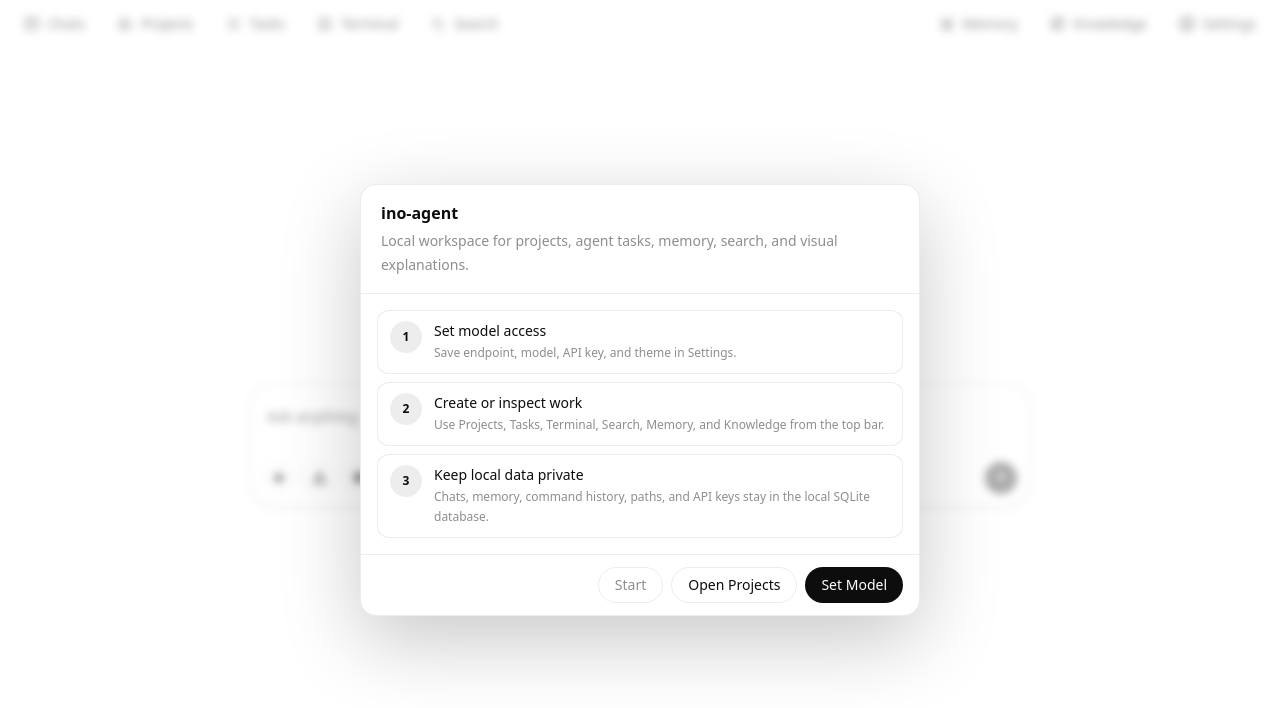
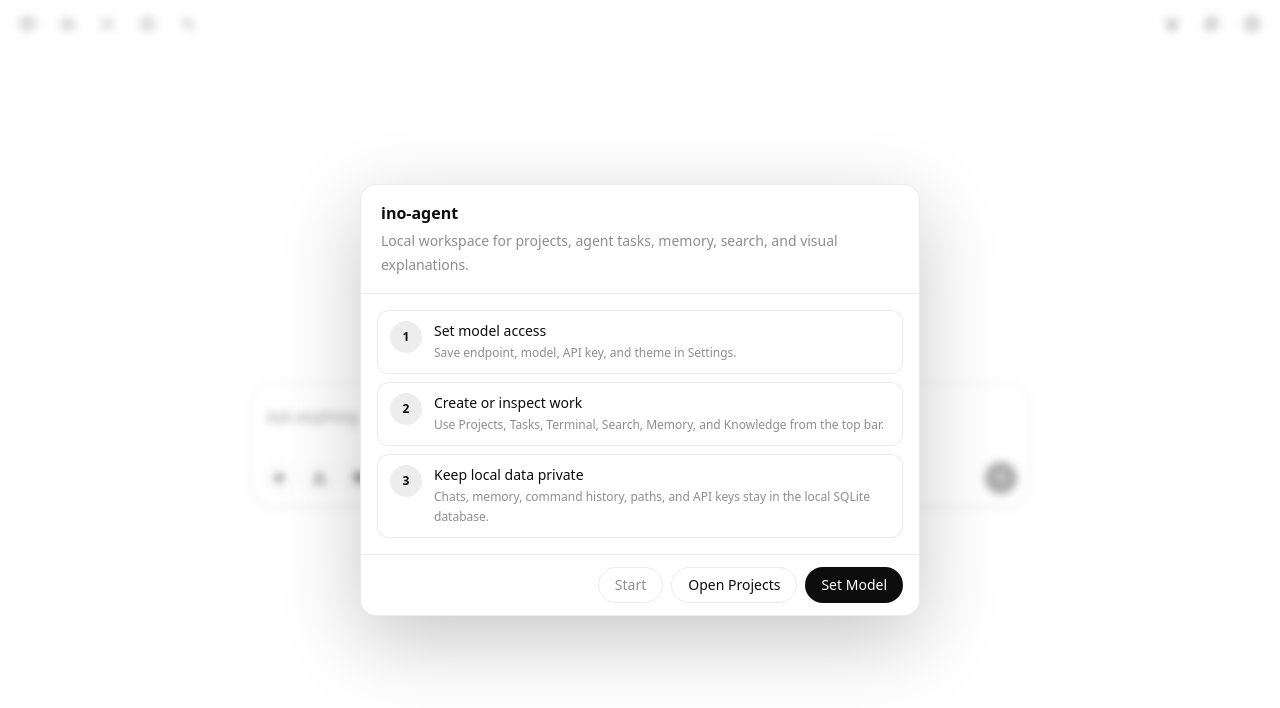
Before and after one commit to alimak4v/ino_agent, a React (Vite) app: page / in a window 1280 px wide. Shown: the top 708 px of the page. Built offline with nearby package versions, Linux system fonts and the light colour scheme.

Commit message:
Compact toolbar and solid popovers

```diff
--- a/src/App.tsx
+++ b/src/App.tsx
@@ -1,6 +1,7 @@
 import {
   type FormEvent,
   type PointerEvent as ReactPointerEvent,
+  type ReactNode,
   Suspense,
   lazy,
   useCallback,
@@ -1178,9 +1179,9 @@ export default function App() {
             <div className="drag-region mr-1 hidden h-8 w-2 shrink-0 sm:flex" />
           )}
           <div className="relative">
-            <button
-              type="button"
-              aria-label="Chats"
+            <TopBarButton
+              label="Chats"
+              active={chatsOpen}
               onClick={() => {
                 setSettingsOpen(false);
                 setProjectsOpen(false);
@@ -1191,13 +1192,9 @@ export default function App() {
                 setKnowledgeOpen(false);
                 setChatsOpen((value) => !value);
               }}
-              className={`inline-flex h-8 items-center gap-2 rounded-full px-2.5 text-sm transition-colors hover:bg-[color:var(--selected)] hover:text-[color:var(--text)] sm:px-3 ${
-                chatsOpen ? "bg-[color:var(--selected)] text-[color:var(--text)]" : "text-[color:var(--muted)]"
-              }`}
             >
               <ChatsIcon />
-              <span>Chats</span>
-            </button>
+            </TopBarButton>
             {chatsOpen && (
               <ChatsPanel
                 trees={trees}
@@ -1213,9 +1210,9 @@ export default function App() {
               />
             )}
           </div>
-          <button
-            type="button"
-            aria-label="Projects"
+          <TopBarButton
+            label="Projects"
+            active={projectsOpen}
             onClick={() => {
               setSettingsOpen(false);
               setChatsOpen(false);
@@ -1226,15 +1223,9 @@ export default function App() {
               setKnowledgeOpen(false);
               setProjectsOpen((value) => !value);
             }}
-            className={`inline-flex h-8 items-center gap-2 rounded-full px-2.5 text-sm transition-colors hover:bg-[color:var(--selected)] hover:text-[color:var(--text)] sm:px-3 ${
-              projectsOpen
-                ? "bg-[color:var(--selected)] text-[color:var(--text)]"
-                : "text-[color:var(--muted)]"
-            }`}
           >
             <ProjectIcon />
-            <span>Projects</span>
-          </button>
+          </TopBarButton>
           {projectsOpen && (
             <ProjectWizardPanel
               onClose={() => setProjectsOpen(false)}
@@ -1242,9 +1233,9 @@ export default function App() {
               onAskAgent={handleStartChat}
             />
           )}
-          <button
-            type="button"
-            aria-label="Tasks"
+          <TopBarButton
+            label="Tasks"
+            active={tasksOpen}
             onClick={() => {
               setSettingsOpen(false);
               setChatsOpen(false);
@@ -1255,15 +1246,9 @@ export default function App() {
               setKnowledgeOpen(false);
               setTasksOpen((value) => !value);
             }}
-            className={`inline-flex h-8 items-center gap-2 rounded-full px-2.5 text-sm transition-colors hover:bg-[color:var(--selected)] hover:text-[color:var(--text)] sm:px-3 ${
-              tasksOpen
-                ? "bg-[color:var(--selected)] text-[color:var(--text)]"
-                : "text-[color:var(--muted)]"
-            }`}
           >
             <TasksIcon />
-            <span>Tasks</span>
-          </button>
+          </TopBarButton>
           {tasksOpen && (
             <AgentTasksPanel
               treeId={selectedTreeId}
@@ -1271,9 +1256,9 @@ export default function App() {
               onClose={() => setTasksOpen(false)}
             />
           )}
-          <button
-            type="button"
-            aria-label="Terminal"
+          <TopBarButton
+            label="Terminal"
+            active={terminalOpen}
             onClick={() => {
               setSettingsOpen(false);
               setChatsOpen(false);
@@ -1284,19 +1269,13 @@ export default function App() {
               setKnowledgeOpen(false);
               setTerminalOpen((value) => !value);
             }}
-            className={`inline-flex h-8 items-center gap-2 rounded-full px-2.5 text-sm transition-colors hover:bg-[color:var(--selected)] hover:text-[color:var(--text)] sm:px-3 ${
-              terminalOpen
-                ? "bg-[color:var(--selected)] text-[color:var(--text)]"
-                : "text-[color:var(--muted)]"
-            }`}
           >
             <TerminalIcon />
-            <span>Terminal</span>
-          </button>
+          </TopBarButton>
           {terminalOpen && <TerminalPanel onClose={() => setTerminalOpen(false)} />}
-          <button
-            type="button"
-            aria-label="Search"
+          <TopBarButton
+            label="Search"
+            active={searchOpen}
             onClick={() => {
               setSettingsOpen(false);
               setChatsOpen(false);
@@ -1307,15 +1286,9 @@ export default function App() {
               setKnowledgeOpen(false);
               setSearchOpen((value) => !value);
             }}
-            className={`inline-flex h-8 items-center gap-2 rounded-full px-2.5 text-sm transition-colors hover:bg-[color:var(--selected)] hover:text-[color:var(--text)] sm:px-3 ${
-              searchOpen
-                ? "bg-[color:var(--selected)] text-[color:var(--text)]"
-                : "text-[color:var(--muted)]"
-            }`}
           >
             <SearchIcon />
-            <span>Search</span>
-          </button>
+          </TopBarButton>
           {searchOpen && (
             <SearchPanel
               onClose={() => setSearchOpen(false)}
@@ -1323,8 +1296,8 @@ export default function App() {
             />
           )}
           {!chatHomeVisible && (
-            <button
-              type="button"
+            <TopBarButton
+              label={treeVisible ? "Focus" : "Tree"}
               onClick={() => {
                 setChatsOpen(false);
                 setProjectsOpen(false);
@@ -1339,11 +1312,9 @@ export default function App() {
                   return nextVisible;
                 });
               }}
-              className="inline-flex h-8 items-center gap-2 rounded-full px-2.5 text-sm text-[color:var(--muted)] transition-colors hover:bg-[color:var(--selected)] hover:text-[color:var(--text)] sm:px-3"
             >
               <PanelIcon />
-              {treeVisible ? "Focus" : "Tree"}
-            </button>
+            </TopBarButton>
           )}
           {!chatHomeVisible && (
             <div className="hidden h-8 max-w-[168px] shrink-0 items-center truncate whitespace-nowrap rounded-full border border-[color:var(--border)] px-3 text-xs text-[color:var(--muted)] lg:inline-flex">
@@ -1364,9 +1335,10 @@ export default function App() {
           </div>
         )}
         <div className="absolute right-3 top-2 flex min-w-0 items-center justify-end gap-2">
-          <button
-            type="button"
-            aria-label="Memory"
+          <TopBarButton
+            label="Memory"
+            active={memoryOpen}
+            tooltipAlign="right"
             onClick={() => {
               setSettingsOpen(false);
               setChatsOpen(false);
@@ -1377,22 +1349,19 @@ export default function App() {
               setKnowledgeOpen(false);
               setMemoryOpen((value) => !value);
             }}
-            className={`inline-flex h-8 items-center gap-2 rounded-full px-2.5 text-sm transition-colors hover:bg-[color:var(--selected)] hover:text-[color:var(--text)] sm:px-3 ${
-              memoryOpen ? "bg-[color:var(--selected)] text-[color:var(--text)]" : "text-[color:var(--muted)]"
-            }`}
           >
             <MemoryIcon />
-            <span className="hidden sm:inline">Memory</span>
-          </button>
+          </TopBarButton>
           {memoryOpen && (
             <MemoryPanel
               onClose={() => setMemoryOpen(false)}
               onOpenTarget={handleOpenTarget}
             />
           )}
-          <button
-            type="button"
-            aria-label="Knowledge"
+          <TopBarButton
+            label="Knowledge"
+            active={knowledgeOpen}
+            tooltipAlign="right"
             onClick={() => {
               setSettingsOpen(false);
               setChatsOpen(false);
@@ -1403,24 +1372,19 @@ export default function App() {
               setMemoryOpen(false);
               setKnowledgeOpen((value) => !value);
             }}
-            className={`inline-flex h-8 items-center gap-2 rounded-full px-2.5 text-sm transition-colors hover:bg-[color:var(--selected)] hover:text-[color:var(--text)] sm:px-3 ${
-              knowledgeOpen
-                ? "bg-[color:var(--selected)] text-[color:var(--text)]"
-                : "text-[color:var(--muted)]"
-            }`}
           >
             <KnowledgeIcon />
-            <span className="hidden sm:inline">Knowledge</span>
-          </button>
+          </TopBarButton>
           {knowledgeOpen && (
             <KnowledgePanel
               onClose={() => setKnowledgeOpen(false)}
               onOpenTarget={handleOpenTarget}
             />
           )}
-          <button
-            type="button"
-            aria-label="Settings"
+          <TopBarButton
+            label="Settings"
+            active={settingsOpen}
+            tooltipAlign="right"
             onClick={() => {
               setSettingsDraft(settings);
               setChatsOpen(false);
@@ -1432,11 +1396,9 @@ export default function App() {
               setKnowledgeOpen(false);
               setSettingsOpen((value) => !value);
             }}
-            className="inline-flex h-8 items-center gap-2 rounded-full px-2.5 text-sm text-[color:var(--muted)] transition-colors hover:bg-[color:var(--selected)] hover:text-[color:var(--text)] sm:px-3"
           >
             <SettingsIcon />
-            <span className="hidden sm:inline">Settings</span>
-          </button>
+          </TopBarButton>
           {settingsOpen && (
             <SettingsPanel
               settings={settings}
@@ -1647,6 +1609,41 @@ function OnboardingStep({
   );
 }
 
+function TopBarButton({
+  label,
+  active = false,
+  tooltipAlign = "center",
+  onClick,
+  children,
+}: {
+  label: string;
+  active?: boolean;
+  tooltipAlign?: "center" | "right";
+  onClick: () => void;
+  children: ReactNode;
+}) {
+  const tooltipPosition =
+    tooltipAlign === "right" ? "right-0" : "left-1/2 -translate-x-1/2";
+
+  return (
+    <button
+      type="button"
+      aria-label={label}
+      onClick={onClick}
+      className={`group relative inline-flex h-8 w-8 shrink-0 items-center justify-center rounded-full text-sm transition-colors hover:bg-[color:var(--selected)] hover:text-[color:var(--text)] focus-visible:bg-[color:var(--selected)] focus-visible:text-[color:var(--text)] focus-visible:outline-none ${
+        active ? "bg-[color:var(--selected)] text-[color:var(--text)]" : "text-[color:var(--muted)]"
+      }`}
+    >
+      {children}
+      <span
+        className={`pointer-events-none absolute top-full z-[80] mt-2 whitespace-nowrap rounded-lg border border-[color:var(--border)] bg-[color:var(--panel)] px-2 py-1 text-xs font-medium text-[color:var(--text)] opacity-0 shadow-[0_8px_24px_rgba(0,0,0,0.14)] transition-opacity group-hover:opacity-100 group-focus-visible:opacity-100 ${tooltipPosition}`}
+      >
+        {label}
+      </span>
+    </button>
+  );
+}
+
 function titleFromPrompt(content: string) {
   const firstLine =
     content
@@ -1671,7 +1668,7 @@ function ChatsPanel({
   const orderedTrees = [...trees].sort((a, b) => b.updated_at - a.updated_at);
 
   return (
-    <div className="no-drag fixed left-3 right-3 top-12 z-50 overflow-hidden rounded-2xl border border-[color:var(--border)] bg-[color:var(--panel)] shadow-[0_12px_40px_rgba(0,0,0,0.14)] sm:absolute sm:left-0 sm:right-auto sm:top-10 sm:w-[300px]">
+    <div className="no-drag fixed left-3 right-3 top-12 z-50 max-w-[calc(100vw-24px)] overflow-hidden rounded-2xl border border-[color:var(--border)] bg-[color:var(--panel)] shadow-[0_12px_40px_rgba(0,0,0,0.14)] sm:absolute sm:left-0 sm:right-auto sm:top-10 sm:w-[300px]">
       <div className="flex items-center justify-between gap-3 border-b border-[color:var(--border)] px-3 py-2">
         <div className="min-w-0">
           <div className="truncate text-sm font-semibold text-[color:var(--text)]">Chats</div>
@@ -1753,7 +1750,7 @@ function SettingsPanel({
   return (
     <form
       onSubmit={onSubmit}
-      className="no-drag fixed left-3 right-3 top-12 z-50 rounded-2xl border border-[color:var(--border)] bg-[color:var(--panel)]/95 p-3 shadow-[0_12px_40px_rgba(0,0,0,0.14)] backdrop-blur-xl sm:absolute sm:left-auto sm:right-0 sm:top-10 sm:w-[420px]"
+      className="no-drag fixed left-3 right-3 top-12 z-50 max-w-[calc(100vw-24px)] rounded-2xl border border-[color:var(--border)] bg-[color:var(--panel)] p-3 shadow-[0_12px_40px_rgba(0,0,0,0.14)] sm:absolute sm:left-auto sm:right-0 sm:top-10 sm:w-[420px]"
     >
       <div className="mb-3 flex items-center justify-between gap-3">
         <div>
--- a/src/components/AgentTasksPanel.tsx
+++ b/src/components/AgentTasksPanel.tsx
@@ -73,7 +73,7 @@ export function AgentTasksPanel({ treeId, nodeId, onClose }: AgentTasksPanelProp
   };
 
   return (
-    <aside className="no-drag fixed left-3 right-3 top-12 z-50 max-h-[calc(100vh-64px)] overflow-hidden rounded-2xl border border-[color:var(--border)] bg-[color:var(--panel)]/95 shadow-[0_12px_40px_rgba(0,0,0,0.14)] backdrop-blur-xl lg:left-auto lg:right-3 lg:w-[820px]">
+    <aside className="no-drag fixed left-3 right-3 top-12 z-50 max-h-[calc(100vh-64px)] max-w-[calc(100vw-24px)] overflow-hidden rounded-2xl border border-[color:var(--border)] bg-[color:var(--panel)] shadow-[0_12px_40px_rgba(0,0,0,0.14)] lg:left-auto lg:right-3 lg:w-[820px]">
       <div className="flex items-center justify-between gap-3 border-b border-[color:var(--border)] px-4 py-3">
         <div className="min-w-0">
           <div className="text-sm font-semibold text-[color:var(--text)]">Tasks</div>
--- a/src/components/KnowledgePanel.tsx
+++ b/src/components/KnowledgePanel.tsx
@@ -100,7 +100,7 @@ export function KnowledgePanel({ onClose, onOpenTarget }: KnowledgePanelProps) {
   };
 
   return (
-    <aside className="no-drag fixed left-3 right-3 top-12 z-50 max-h-[calc(100vh-64px)] overflow-hidden rounded-2xl border border-[color:var(--border)] bg-[color:var(--panel)]/95 shadow-[0_12px_40px_rgba(0,0,0,0.14)] backdrop-blur-xl lg:left-auto lg:right-3 lg:w-[720px]">
+    <aside className="no-drag fixed left-3 right-3 top-12 z-50 max-h-[calc(100vh-64px)] max-w-[calc(100vw-24px)] overflow-hidden rounded-2xl border border-[color:var(--border)] bg-[color:var(--panel)] shadow-[0_12px_40px_rgba(0,0,0,0.14)] lg:left-auto lg:right-3 lg:w-[720px]">
       <div className="flex items-center justify-between gap-3 border-b border-[color:var(--border)] px-4 py-3">
         <div className="min-w-0">
           <div className="text-sm font-semibold text-[color:var(--text)]">Knowledge</div>
--- a/src/components/MemoryPanel.tsx
+++ b/src/components/MemoryPanel.tsx
@@ -231,7 +231,7 @@ export function MemoryPanel({ onClose, onOpenTarget }: MemoryPanelProps) {
   };
 
   return (
-    <aside className="no-drag fixed left-3 right-3 top-12 z-50 max-h-[calc(100vh-64px)] overflow-hidden rounded-2xl border border-[color:var(--border)] bg-[color:var(--panel)]/95 shadow-[0_12px_40px_rgba(0,0,0,0.14)] backdrop-blur-xl lg:left-auto lg:right-3 lg:w-[760px]">
+    <aside className="no-drag fixed left-3 right-3 top-12 z-50 max-h-[calc(100vh-64px)] max-w-[calc(100vw-24px)] overflow-hidden rounded-2xl border border-[color:var(--border)] bg-[color:var(--panel)] shadow-[0_12px_40px_rgba(0,0,0,0.14)] lg:left-auto lg:right-3 lg:w-[760px]">
       <div className="flex items-center justify-between gap-3 border-b border-[color:var(--border)] px-4 py-3">
         <div className="min-w-0">
           <div className="text-sm font-semibold text-[color:var(--text)]">Memory</div>
--- a/src/components/ProjectWizardPanel.tsx
+++ b/src/components/ProjectWizardPanel.tsx
@@ -103,7 +103,7 @@ export function ProjectWizardPanel({ onClose, onOpenFolder, onAskAgent }: Projec
   };
 
   return (
-    <aside className="no-drag fixed left-3 right-3 top-12 z-50 max-h-[calc(100vh-64px)] overflow-hidden rounded-2xl border border-[color:var(--border)] bg-[color:var(--panel)]/95 shadow-[0_12px_40px_rgba(0,0,0,0.14)] backdrop-blur-xl lg:left-auto lg:right-3 lg:w-[780px]">
+    <aside className="no-drag fixed left-3 right-3 top-12 z-50 max-h-[calc(100vh-64px)] max-w-[calc(100vw-24px)] overflow-hidden rounded-2xl border border-[color:var(--border)] bg-[color:var(--panel)] shadow-[0_12px_40px_rgba(0,0,0,0.14)] lg:left-auto lg:right-3 lg:w-[780px]">
       <div className="flex items-center justify-between gap-3 border-b border-[color:var(--border)] px-4 py-3">
         <div className="min-w-0">
           <div className="text-sm font-semibold text-[color:var(--text)]">Project wizard</div>
--- a/src/components/SearchPanel.tsx
+++ b/src/components/SearchPanel.tsx
@@ -36,7 +36,7 @@ export function SearchPanel({ onClose, onOpenTarget }: SearchPanelProps) {
   const sourceGroups = groupBySource(result?.knowledgeResults ?? []);
 
   return (
-    <aside className="no-drag fixed left-3 right-3 top-12 z-50 max-h-[calc(100vh-64px)] overflow-hidden rounded-2xl border border-[color:var(--border)] bg-[color:var(--panel)]/95 shadow-[0_12px_40px_rgba(0,0,0,0.14)] backdrop-blur-xl lg:left-auto lg:right-3 lg:w-[900px]">
+    <aside className="no-drag fixed left-3 right-3 top-12 z-50 max-h-[calc(100vh-64px)] max-w-[calc(100vw-24px)] overflow-hidden rounded-2xl border border-[color:var(--border)] bg-[color:var(--panel)] shadow-[0_12px_40px_rgba(0,0,0,0.14)] lg:left-auto lg:right-3 lg:w-[900px]">
       <div className="flex items-center justify-between gap-3 border-b border-[color:var(--border)] px-4 py-3">
         <div className="min-w-0">
           <div className="text-sm font-semibold text-[color:var(--text)]">Search</div>
--- a/src/components/TerminalPanel.tsx
+++ b/src/components/TerminalPanel.tsx
@@ -121,7 +121,7 @@ export function TerminalPanel({ onClose }: TerminalPanelProps) {
   };
 
   return (
-    <aside className="no-drag fixed left-3 right-3 top-12 z-50 max-h-[calc(100vh-64px)] overflow-hidden rounded-2xl border border-[color:var(--border)] bg-[color:var(--panel)]/95 shadow-[0_12px_40px_rgba(0,0,0,0.14)] backdrop-blur-xl lg:left-auto lg:right-3 lg:w-[860px]">
+    <aside className="no-drag fixed left-3 right-3 top-12 z-50 max-h-[calc(100vh-64px)] max-w-[calc(100vw-24px)] overflow-hidden rounded-2xl border border-[color:var(--border)] bg-[color:var(--panel)] shadow-[0_12px_40px_rgba(0,0,0,0.14)] lg:left-auto lg:right-3 lg:w-[860px]">
       <div className="flex items-center justify-between gap-3 border-b border-[color:var(--border)] px-4 py-3">
         <div className="min-w-0">
           <div className="text-sm font-semibold text-[color:var(--text)]">Terminal</div>
--- a/src/components/TreeCanvas.tsx
+++ b/src/components/TreeCanvas.tsx
@@ -1051,7 +1051,7 @@ export function TreeCanvas({
 
       {tooltip && (
         <div
-          className="pointer-events-none fixed z-50 max-w-[260px] rounded-lg border border-[color:var(--border)] bg-[color:var(--panel)]/95 px-2.5 py-1.5 text-xs font-medium text-[color:var(--text)] shadow-[0_10px_30px_rgba(0,0,0,0.16)] backdrop-blur-xl"
+          className="pointer-events-none fixed z-50 max-w-[260px] rounded-lg border border-[color:var(--border)] bg-[color:var(--panel)] px-2.5 py-1.5 text-xs font-medium text-[color:var(--text)] shadow-[0_10px_30px_rgba(0,0,0,0.16)]"
           style={{ left: tooltip.x, top: tooltip.y }}
         >
           {tooltip.title}
@@ -1060,7 +1060,7 @@ export function TreeCanvas({
 
       {menu && (
         <div
-          className="no-drag fixed z-50 min-w-[180px] rounded-[14px] border border-[color:var(--border)] bg-[color:var(--panel)]/90 p-1.5 shadow-[0_12px_40px_rgba(0,0,0,0.16)] backdrop-blur-xl"
+          className="no-drag fixed z-50 min-w-[180px] rounded-[14px] border border-[color:var(--border)] bg-[color:var(--panel)] p-1.5 shadow-[0_12px_40px_rgba(0,0,0,0.16)]"
           style={{ left: menu.x, top: menu.y }}
           onClick={(event) => event.stopPropagation()}
           onMouseDown={(event) => event.stopPropagation()}
```
